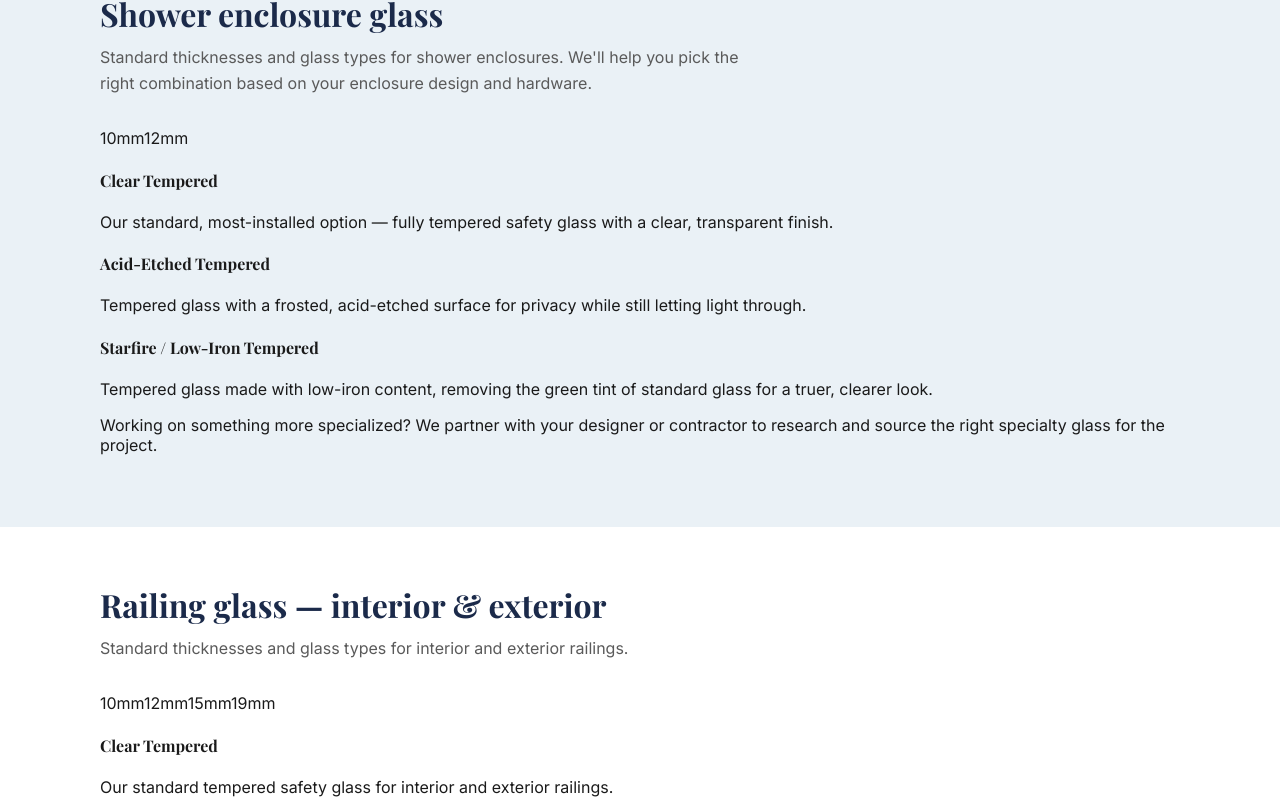
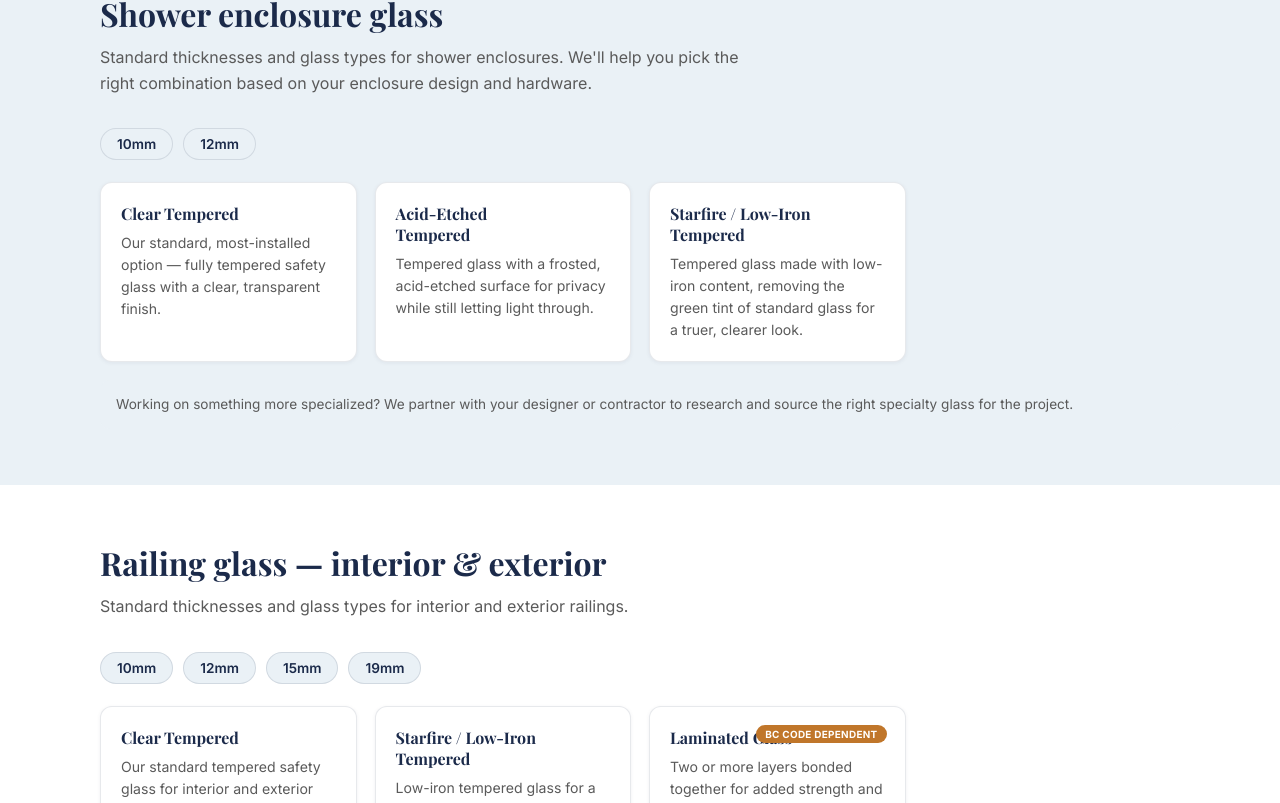
Before and after one commit to maplesheetco/finelines-glass, a React (Vite) app: page /hardware-finishes in a window 1280 px wide. Shown: the part 2497-3300 px from the top of the page. Built offline with nearby package versions, Linux system fonts and the light colour scheme.

Commit message:
Add glass effect styles for spec sections

```diff
--- a/src/index.css
+++ b/src/index.css
@@ -1031,3 +1031,70 @@ form.contact-form textarea { min-height: 120px; resize: vertical; }
   color: var(--ink);
   line-height: 1.3;
 }
+
+/* ---------- Glass / mirror spec sections (thickness pills + type cards) ---------- */
+.spec-thickness-row {
+  display: flex;
+  flex-wrap: wrap;
+  gap: 10px;
+  margin: 0 0 22px;
+}
+.spec-pill {
+  display: inline-flex;
+  align-items: center;
+  padding: 7px 16px;
+  border-radius: 999px;
+  background: var(--glass-tint);
+  color: var(--navy);
+  font-size: 0.85rem;
+  font-weight: 600;
+  border: 1px solid rgba(27,42,74,0.12);
+}
+.spec-type-grid {
+  display: grid;
+  grid-template-columns: repeat(auto-fill, minmax(220px, 1fr));
+  gap: 18px;
+}
+.spec-type-card {
+  background: var(--white);
+  border: 1px solid rgba(27,42,74,0.1);
+  border-radius: 12px;
+  padding: 20px;
+  position: relative;
+  box-shadow: 0 1px 4px rgba(27,42,74,0.06);
+}
+.spec-type-card h4 {
+  margin: 0 0 8px;
+  color: var(--navy);
+  font-size: 1rem;
+  padding-right: 70px;
+}
+.spec-type-card p {
+  margin: 0;
+  color: var(--gray);
+  font-size: 0.88rem;
+  line-height: 1.55;
+}
+.spec-type-badge {
+  position: absolute;
+  top: 18px;
+  right: 18px;
+  background: var(--amber);
+  color: var(--white);
+  font-size: 0.62rem;
+  font-weight: 700;
+  letter-spacing: 0.03em;
+  text-transform: uppercase;
+  padding: 3px 9px;
+  border-radius: 999px;
+  white-space: nowrap;
+}
+.spec-note {
+  font-size: 0.85rem;
+  color: var(--gray);
+  line-height: 1.6;
+  margin: 18px 0 0;
+  padding: 14px 16px;
+  background: var(--glass-tint);
+  border-radius: 10px;
+}
```
